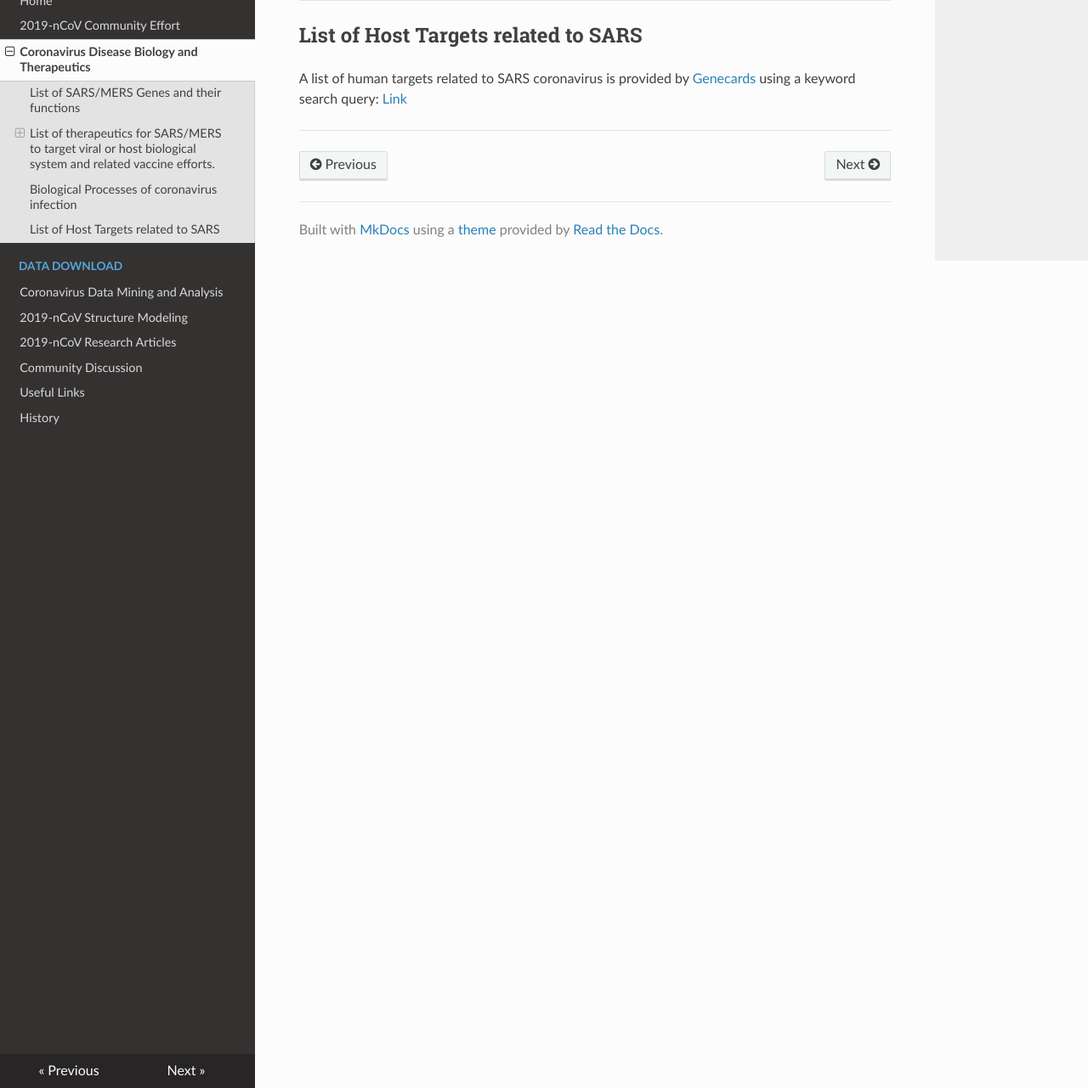
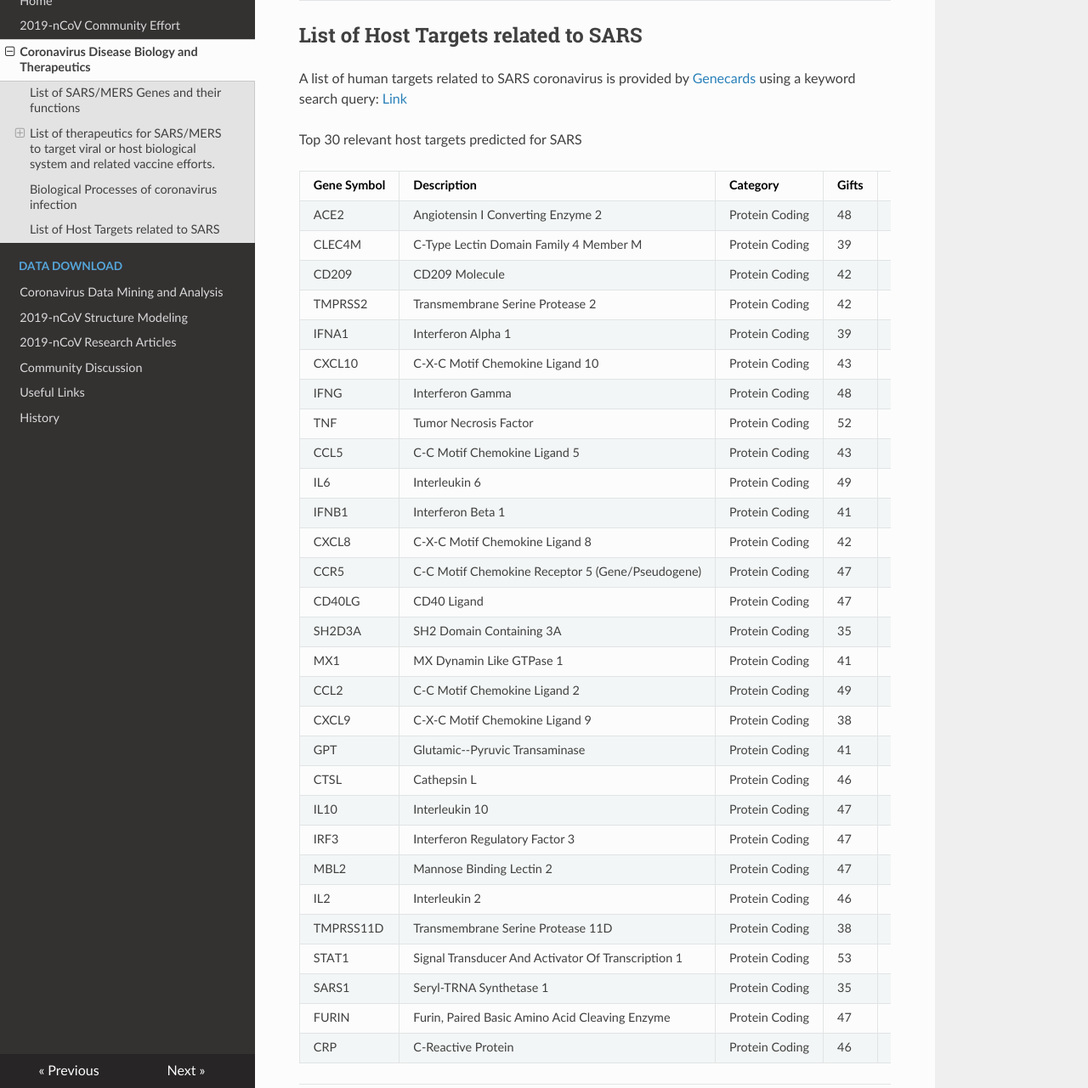
Before and after one commit to GHDDI-AILab/Targeting2019-nCoV, an MkDocs documentation site: the page built from docs/nCov_Targets.md, in a window 1280 px wide and 1400 px high, scrolled down 3456 px, cut to the strip 119-1400 px from the top of the window. Shown: the whole strip at 85% size. Built offline with MkDocs 1.6.1, drawn with Linux system fonts in a browser that asks for light colours; nearby versions of some CDN libraries.

Commit message:
host targets

```diff
--- a/docs/nCov_Targets.md
+++ b/docs/nCov_Targets.md
@@ -82,4 +82,38 @@ The targetscape of MERS virus within the cell is provided by [Clarivate Analytic
 
 A list of human targets related to SARS coronavirus is provided by [Genecards](https://www.genecards.org) using a keyword search query: [Link](https://www.genecards.org/Search/Keyword?queryString=SARS)
 
+Top 30 relevant host targets predicted for SARS
+
+|  ﻿Gene Symbol  | Description  | Category  | Gifts  | GC Id  | Relevance score  | GeneCards Links  |
+| ---- | --- | --- | --- | --- | --- | --- |
+|  ACE2  | Angiotensin I Converting Enzyme 2  | Protein Coding  | 48  | GC0XM015494  | 37.3  | [ACE2](https://www.genecards.org/cgi-bin/carddisp.pl?gene=ACE2)  |
+|  CLEC4M  | C-Type Lectin Domain Family 4 Member M  | Protein Coding  | 39  | GC19P007763  | 24.28  | [CLEC4M](https://www.genecards.org/cgi-bin/carddisp.pl?gene=CLEC4M)  |
+|  CD209  | CD209 Molecule  | Protein Coding  | 42  | GC19M007739  | 23.22  | [CD209](https://www.genecards.org/cgi-bin/carddisp.pl?gene=CD209)  |
+|  TMPRSS2  | Transmembrane Serine Protease 2  | Protein Coding  | 42  | GC21M041464  | 22.23  | [TMPRSS2](https://www.genecards.org/cgi-bin/carddisp.pl?gene=TMPRSS2)  |
+|  IFNA1  | Interferon Alpha 1  | Protein Coding  | 39  | GC09P021478  | 22.2  | [IFNA1](https://www.genecards.org/cgi-bin/carddisp.pl?gene=IFNA1)  |
+|  CXCL10  | C-X-C Motif Chemokine Ligand 10  | Protein Coding  | 43  | GC04M076021  | 21.68  | [CXCL10](https://www.genecards.org/cgi-bin/carddisp.pl?gene=CXCL10)  |
+|  IFNG  | Interferon Gamma  | Protein Coding  | 48  | GC12M068064  | 21.54  | [IFNG](https://www.genecards.org/cgi-bin/carddisp.pl?gene=IFNG)  |
+|  TNF  | Tumor Necrosis Factor  | Protein Coding  | 52  | GC06P033397  | 21.25  | [TNF](https://www.genecards.org/cgi-bin/carddisp.pl?gene=TNF)  |
+|  CCL5  | C-C Motif Chemokine Ligand 5  | Protein Coding  | 43  | GC17M035871  | 20.58  | [CCL5](https://www.genecards.org/cgi-bin/carddisp.pl?gene=CCL5)  |
+|  IL6  | Interleukin 6  | Protein Coding  | 49  | GC07P022765  | 20.04  | [IL6](https://www.genecards.org/cgi-bin/carddisp.pl?gene=IL6)  |
+|  IFNB1  | Interferon Beta 1  | Protein Coding  | 41  | GC09M021077  | 19.99  | [IFNB1](https://www.genecards.org/cgi-bin/carddisp.pl?gene=IFNB1)  |
+|  CXCL8  | C-X-C Motif Chemokine Ligand 8  | Protein Coding  | 42  | GC04P073740  | 19.88  | [CXCL8](https://www.genecards.org/cgi-bin/carddisp.pl?gene=CXCL8)  |
+|  CCR5  | C-C Motif Chemokine Receptor 5 (Gene/Pseudogene)  | Protein Coding  | 47  | GC03P046384  | 19.41  | [CCR5](https://www.genecards.org/cgi-bin/carddisp.pl?gene=CCR5)  |
+|  CD40LG  | CD40 Ligand  | Protein Coding  | 47  | GC0XP136649  | 19.35  | [CD40LG](https://www.genecards.org/cgi-bin/carddisp.pl?gene=CD40LG)  |
+|  SH2D3A  | SH2 Domain Containing 3A  | Protein Coding  | 35  | GC19M006752  | 19.33  | [SH2D3A](https://www.genecards.org/cgi-bin/carddisp.pl?gene=SH2D3A)  |
+|  MX1  | MX Dynamin Like GTPase 1  | Protein Coding  | 41  | GC21P041420  | 19.09  | [MX1](https://www.genecards.org/cgi-bin/carddisp.pl?gene=MX1)  |
+|  CCL2  | C-C Motif Chemokine Ligand 2  | Protein Coding  | 49  | GC17P034255  | 18.9  | [CCL2](https://www.genecards.org/cgi-bin/carddisp.pl?gene=CCL2)  |
+|  CXCL9  | C-X-C Motif Chemokine Ligand 9  | Protein Coding  | 38  | GC04M076001  | 18.82  | [CXCL9](https://www.genecards.org/cgi-bin/carddisp.pl?gene=CXCL9)  |
+|  GPT  | Glutamic--Pyruvic Transaminase  | Protein Coding  | 41  | GC08P144502  | 18.7  | [GPT](https://www.genecards.org/cgi-bin/carddisp.pl?gene=GPT)  |
+|  CTSL  | Cathepsin L  | Protein Coding  | 46  | GC09P087725  | 18.4  | [CTSL](https://www.genecards.org/cgi-bin/carddisp.pl?gene=CTSL)  |
+|  IL10  | Interleukin 10  | Protein Coding  | 47  | GC01M206767  | 18.29  | [IL10](https://www.genecards.org/cgi-bin/carddisp.pl?gene=IL10)  |
+|  IRF3  | Interferon Regulatory Factor 3  | Protein Coding  | 47  | GC19M049659  | 18.24  | [IRF3](https://www.genecards.org/cgi-bin/carddisp.pl?gene=IRF3)  |
+|  MBL2  | Mannose Binding Lectin 2  | Protein Coding  | 47  | GC10M052760  | 18.07  | [MBL2](https://www.genecards.org/cgi-bin/carddisp.pl?gene=MBL2)  |
+|  IL2  | Interleukin 2  | Protein Coding  | 46  | GC04M122451  | 17.97  | [IL2](https://www.genecards.org/cgi-bin/carddisp.pl?gene=IL2)  |
+|  TMPRSS11D  | Transmembrane Serine Protease 11D  | Protein Coding  | 38  | GC04M067820  | 17.25  | [TMPRSS11D](https://www.genecards.org/cgi-bin/carddisp.pl?gene=TMPRSS11D)  |
+|  STAT1  | Signal Transducer And Activator Of Transcription 1  | Protein Coding  | 53  | GC02M190964  | 17.16  | [STAT1](https://www.genecards.org/cgi-bin/carddisp.pl?gene=STAT1)  |
+|  SARS1  | Seryl-TRNA Synthetase 1  | Protein Coding  | 35  | GC01P109214  | 17.1  | [SARS1](https://www.genecards.org/cgi-bin/carddisp.pl?gene=SARS1)  |
+|  FURIN  | Furin, Paired Basic Amino Acid Cleaving Enzyme  | Protein Coding  | 47  | GC15P090868  | 17.05  | [FURIN](https://www.genecards.org/cgi-bin/carddisp.pl?gene=FURIN)  |
+|  CRP  | C-Reactive Protein  | Protein Coding  | 46  | GC01M159715  | 16.85  | [CRP](https://www.genecards.org/cgi-bin/carddisp.pl?gene=CRP)  |
+
 ---
```
Also changed, not shown: util/GeneCards.md (added, +31 -0 lines), 1 other file.
